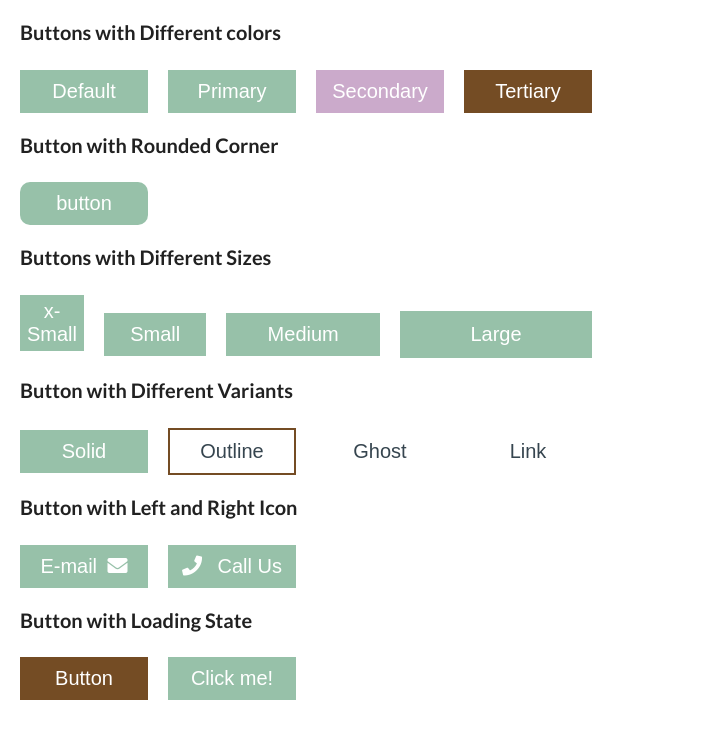
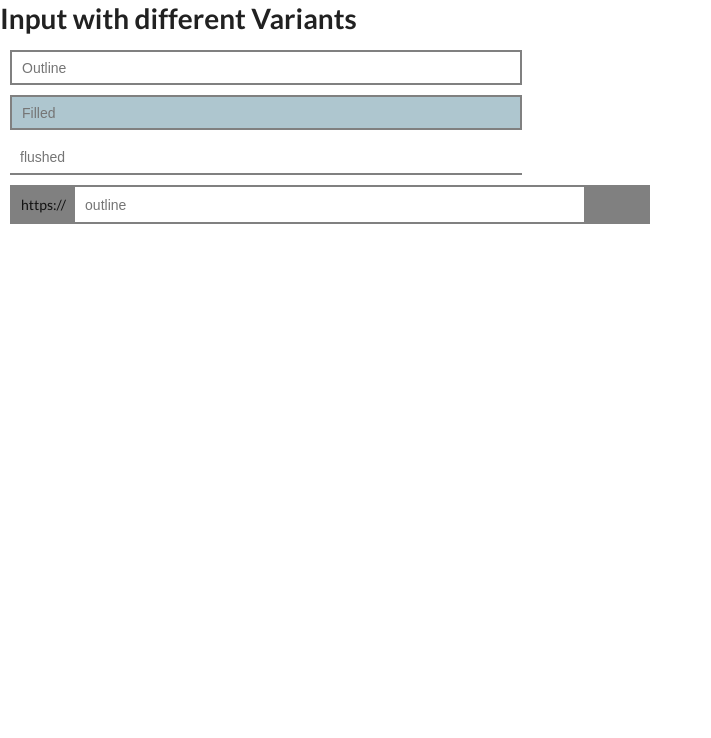
Before and after one commit to Shradha-singh23/React-Projects, a React (Create React App) app in the folder projects/: page / in a window 1280 px wide. Shown: the top 738 px of the page, without its empty margins (0-711 px from the left). Built offline with nearby package versions, Linux system fonts and the light colour scheme.

Commit message:
Input with leftddons and rightaddons

```diff
--- a/projects/src/index.js
+++ b/projects/src/index.js
@@ -1,6 +1,6 @@
 import React from 'react';
 import ReactDOM  from 'react-dom';
-import App from './reuseable-components/components/App'
+import App from './reuseable-components/form-input/App'
 // import App from './contact-app/components/App';
 // import App from './airbnb-clone/components/App';
 
--- /dev/null
+++ b/projects/src/reuseable-components/form-input/App.js
@@ -0,0 +1,20 @@
+import React from "react";
+import Input from "./Input";
+
+export default function App(){
+    return(
+        <>
+            {/* <h1> Input with different Sizes </h1>
+            <Input size="xs" placeholderText ="Extra Small" />
+            <Input size="sm" placeholderText ="Small" />
+            <Input size="md" placeholderText ="Medium" />
+            <Input size="lg" placeholderText ="Large" />
+            <br /> */}
+            <h1> Input with different Variants </h1>
+            <Input variant="outline" placeholderText ="Outline" />
+            <Input variant="filled" placeholderText ="Filled" />
+            <Input variant ="flushed" placeholderText = "flushed" />
+            <Input variant="outline" placeholderText ="outline" leftaddons="https://" />
+        </>
+    )
+}
--- /dev/null
+++ b/projects/src/reuseable-components/form-input/Input.js
@@ -0,0 +1,101 @@
+import React, { useState } from "react";
+
+const inputSizes = {
+    xs: "20px",
+    sm: "35px",
+    md: "40px",
+    lg: "50px"
+}
+const inputVariant = {
+    outline:{
+        border : "2px solid"
+    },
+    filled:{
+        backgroundColor: "#AEC6CF"
+    },
+    flushed:{
+        border: "none",
+        borderBottom: "2px solid gray"
+    },
+    unstyled:{
+        border: "none"
+    }
+}
+
+export default function Input(props){
+    const {placeholderText, leftaddons, rightaddons, size , variant} = props;
+
+    const [hasFocus, setHasFocus] = useState(false);
+
+    const getInputStyles = () => {
+    const style = {
+        border: inputVariant.outline.border,
+        width: "80%",
+        height: inputSizes.sm,
+        padding: "10px",
+        borderColor: "gray",
+        backgroundColor: "white",
+        boxShadow: "none",
+        outline: "none",
+        borderBottom: "2px solid gray"
+    };
+        if(leftaddons || rightaddons){
+            style.border = hasFocus ? "2px solid blue" : "none";
+            style.borderBottom = "none";
+        }
+        if(hasFocus){
+            style.borderColor = "blue";
+        }
+        if(size){
+            style.height =  inputSizes[size]
+        }
+        if(variant === "flushed" || variant === "unstyled"){
+            style.border = inputVariant[variant].border
+        }
+        if(variant === "unstyled"){
+            style.borderBottom = "none"
+        }
+        if(variant === "filled"){
+            console.log(hasFocus)
+            style.backgroundColor = hasFocus ? "white" : inputVariant.filled.backgroundColor;
+        }
+        return style;
+    };
+
+    const handleOnFocus = () => {
+        setHasFocus(true);
+    }
+
+    const handleOnBlur = () => {
+        setHasFocus(false);
+    }
+
+    return(
+        <div style={{
+                border: (leftaddons || rightaddons) ? "2px solid gray" : "none",
+                width: "50%",
+                margin: "10px",
+                position: "relative",
+                backgroundColor: (leftaddons || rightaddons)? "gray" : "none"
+            }}>
+            {leftaddons && <span style={{
+                padding:"7px",
+                backgroundColor:"gray",
+                border:"2px solid gray"
+            }}>{leftaddons}</span>}
+            <input
+                style={getInputStyles()}
+                type="text"
+                placeholder={placeholderText}
+                onFocus={handleOnFocus}
+                onBlur={handleOnBlur}
+            >
+            </input>
+            {rightaddons && <span style={{
+                padding:"7px",
+                backgroundColor:"gray",
+                border:"2px solid gray"
+            }}>{rightaddons}</span>}
+        </div>
+    )
+}
```
Also changed, not shown: projects/src/reuseable-components/form-button/App.js (renamed from projects/src/reuseable-components/components/App.js), projects/src/reuseable-components/form-button/Button.js (renamed from projects/src/reuseable-components/components/Button.js).
